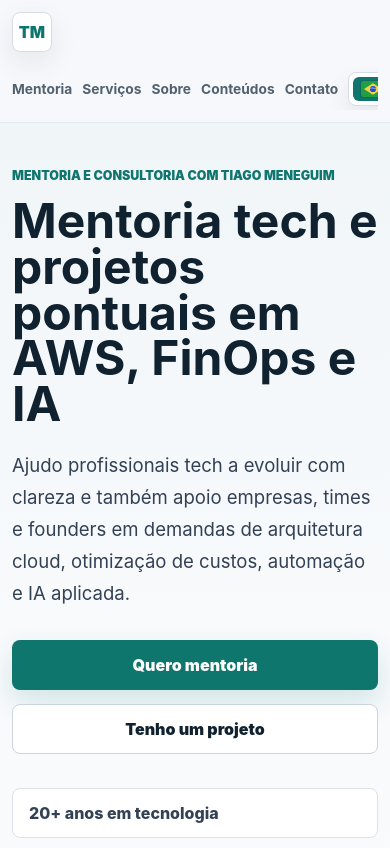
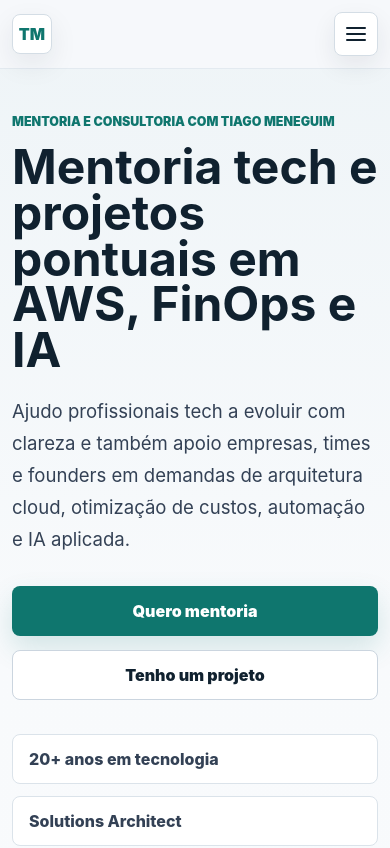
Before and after one commit to meneguimhp/site-tiago-meneguim, a React (Vite) app: page / in a window 390 px wide. Shown: the top 848 px of the page. Built offline with nearby package versions, Linux system fonts and the light colour scheme.

Commit message:
Add mobile hamburger menu

```diff
--- a/src/components/Header.tsx
+++ b/src/components/Header.tsx
@@ -1,3 +1,5 @@
+import { useState } from 'react';
+
 type HeaderProps = {
   lang: 'pt' | 'en';
 };
@@ -54,6 +56,7 @@
 }
 
 export function Header({ lang }: HeaderProps) {
+  const [isMenuOpen, setIsMenuOpen] = useState(false);
   const text = labels[lang];
   const links = [
     { href: '#mentoria', label: text.mentorship },
@@ -64,13 +67,25 @@
   ];
 
   return (
-    <header className="site-header">
+    <header className={`site-header ${isMenuOpen ? 'is-menu-open' : ''}`}>
       <a className="brand" href="#inicio" aria-label="Ir para o início">
         TM
       </a>
-      <nav aria-label="Navegação principal">
+      <button
+        className="menu-toggle"
+        type="button"
+        aria-controls="main-navigation"
+        aria-expanded={isMenuOpen}
+        aria-label={isMenuOpen ? 'Fechar menu' : 'Abrir menu'}
+        onClick={() => setIsMenuOpen((current) => !current)}
+      >
+        <span />
+        <span />
+        <span />
+      </button>
+      <nav id="main-navigation" aria-label="Navegação principal">
         {links.map((link) => (
-          <a key={link.href} href={link.href}>
+          <a key={link.href} href={link.href} onClick={() => setIsMenuOpen(false)}>
             {link.label}
           </a>
         ))}
--- a/src/styles.css
+++ b/src/styles.css
@@ -53,6 +53,30 @@
   color: #0f766e;
   font-weight: 900;
   box-shadow: 0 10px 28px rgba(31, 41, 51, 0.08);
+}
+
+.menu-toggle {
+  display: none;
+  width: 44px;
+  height: 44px;
+  align-items: center;
+  justify-content: center;
+  flex-direction: column;
+  gap: 4px;
+  border: 1px solid #d4dde5;
+  border-radius: 8px;
+  background: #ffffff;
+  color: #10212f;
+  cursor: pointer;
+  box-shadow: 0 10px 24px rgba(31, 41, 51, 0.08);
+}
+
+.menu-toggle span {
+  display: block;
+  width: 20px;
+  height: 2px;
+  border-radius: 999px;
+  background: currentColor;
 }
 
 nav {
@@ -468,6 +492,9 @@
   .site-header {
     position: sticky;
     display: grid;
+    grid-template-columns: 40px 44px;
+    justify-content: space-between;
+    gap: 12px;
     width: 100%;
     padding: 12px;
     border-bottom: 1px solid #e3eaf0;
@@ -479,11 +506,52 @@
     height: 40px;
   }
 
+  .menu-toggle {
+    display: flex;
+  }
+
   nav {
+    display: none;
+    grid-column: 1 / -1;
     width: 100%;
     margin: 0;
-    padding-bottom: 4px;
-    font-size: 0.86rem;
+    overflow: visible;
+    padding: 12px;
+    border: 1px solid #dbe3ea;
+    border-radius: 8px;
+    background: #ffffff;
+    box-shadow: 0 18px 44px rgba(31, 41, 51, 0.12);
+    font-size: 1rem;
+  }
+
+  .site-header.is-menu-open nav {
+    display: grid;
+    gap: 8px;
+  }
+
+  nav > a {
+    display: block;
+    border-radius: 8px;
+    padding: 12px 10px;
+    color: #10212f;
+  }
+
+  nav > a:hover,
+  nav > a:focus-visible {
+    background: #eef4f7;
+  }
+
+  .language-switch {
+    width: 100%;
+    justify-content: space-between;
+    margin-top: 4px;
+    padding: 6px;
+  }
+
+  .language-switch a {
+    flex: 1;
+    justify-content: center;
+    padding: 10px;
   }
 
   .section {
```
